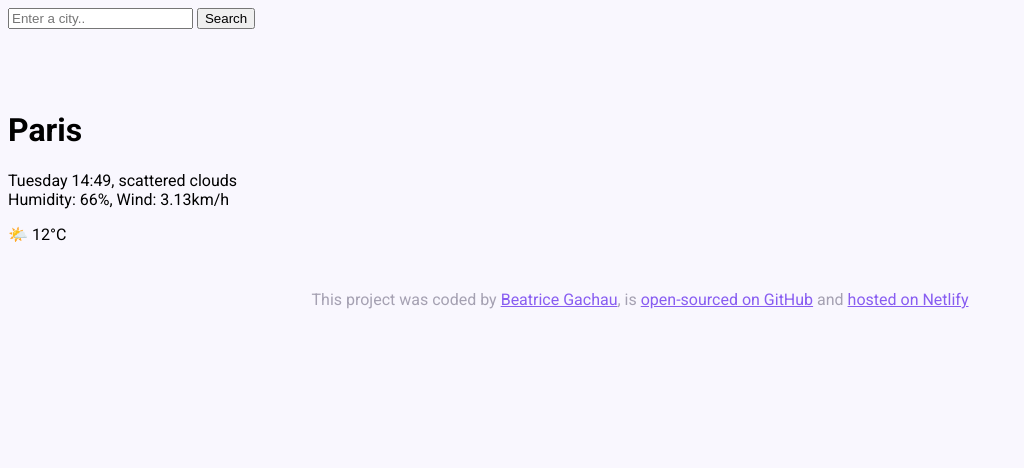
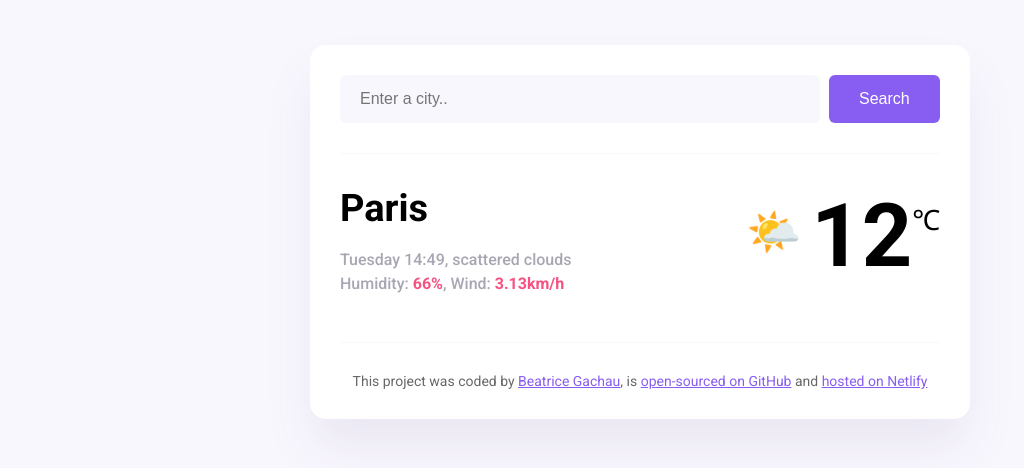
Before and after one commit to BeatriceGachau/Weather-App, a plain HTML site: page index.html in a window 1280 px wide. Shown: the whole page, without its empty margins (0-1024 px from the left). Drawn offline with nearby package versions, Linux system fonts and the light colour scheme; no server answers.

Commit message:
Added more content to search engine

```diff
--- a/index.html
+++ b/index.html
@@ -3,30 +3,46 @@
   <head>
     <meta charset="UTF-8" />
     <meta name="viewport" content="width=device-width, initial-scale=1.0" />
+    <link rel="preconnect" href="https://fonts.googleapis.com" />
+    <link rel="preconnect" href="https://fonts.gstatic.com" crossorigin />
     <link rel="stylesheet" href="src/style.css" />
     <link
       href="https://fonts.googleapis.com/css2?family=Roboto:ital,wght@0,100;0,300;0,400;0,500;0,700;0,900;1,100;1,300;1,400;1,500;1,700;1,900&display=swap"
       rel="stylesheet"
     />
+    <script src="https://cdn.jsdelivr.net/npm/axios@1.1.2/dist/axios.min.js"></script>
     <title>Weather App</title>
   </head>
   <body>
+    <div class="weather-app">
     <header>
-      <form>
-        <input type="search" placeholder="Enter a city.." required />
-        <input type="submit" value="Search" />
+      <form class="search-form" id="search-form">
+        <input
+          type="search"
+          placeholder="Enter a city.."
+          required
+          id="search-form-input"
+          class="search-form-input"
+        />
+        <input type="submit" value="Search" class="search-form-button" />
       </form>
     </header>
     <main>
-      <div>
-        <h1>Paris</h1>
-        <p>
+      <div class="weather-app-data">
+        <div>
+        <h1 class="weather-app-city" id="city">Paris</h1>
+        <p class="weather-app-details">
           Tuesday 14:49, scattered clouds
           <br />
-          Humidity: 66%, Wind: 3.13km/h
+          Humidity: <strong>66%</strong>, Wind:<strong> 3.13km/h</strong>
         </p>
       </div>
-      <div>🌤️ 12°C</div>
+      <div class="weather-app-temperature-container">
+      <div class="weather-app-icon">🌤️</div>
+      <div class="weather-app-temperature" id="temperature">12</div>
+      <div class="weather-app-unit">℃</div>
+      </div>
+      </div>
     </main>
 
     <footer>
@@ -40,5 +56,6 @@
       and
       <a href="beatynjeri.netlify.app" target="_blank">hosted on Netlify</a>
     </footer>
+  <script src="src/index.js"></script>
   </body>
 </html>
--- a/src/index.js
+++ b/src/index.js
@@ -2,41 +2,9 @@ function refreshWeather(response) {
   let temperatureElement = document.querySelector("#temperature");
   let temperature = response.data.temperature.current;
   let cityElement = document.querySelector("#city");
-  let descriptionElement = document.querySelector("#description");
-  let humidityElement = document.querySelector("#humidity");
-  let windSpeedElement = document.querySelector("#wind-speed");
-  let timeElement = document.querySelector("#time");
-  let date = new Date(response.data.time * 1000);
-  let iconElement = document.querySelector("#icon");
 
   cityElement.innerHTML = response.data.city;
-  timeElement.innerHTML = formatDate(date);
-  descriptionElement.innerHTML = response.data.condition.description;
-  humidityElement.innerHTML = `${response.data.temperature.humidity}%`;
-  windSpeedElement.innerHTML = `${response.data.wind.speed}km/h`;
   temperatureElement.innerHTML = Math.round(temperature);
-  iconElement.innerHTML = `<img src="${response.data.condition.icon_url}" class="weather-app-icon" />`;
-}
-
-function formatDate(date) {
-  let minutes = date.getMinutes();
-  let hours = date.getHours();
-  let days = [
-    "Sunday",
-    "Monday",
-    "Tuesday",
-    "Wednesday",
-    "Thursday",
-    "Friday",
-    "Saturday",
-  ];
-  let day = days[date.getDay()];
-
-  if (minutes < 10) {
-    minutes = `0${minutes}`;
-  }
-
-  return `${day} ${hours}:${minutes}`;
 }
 
 function searchCity(city) {
--- a/src/style.css
+++ b/src/style.css
@@ -1,5 +1,5 @@
 body {
-  background: #f9f7fe;
+  background-color: #f9f7fe;
   font-family: "Roboto", sans-serif;
 }
 
@@ -10,89 +10,86 @@ a {
 .weather-app {
   background: white;
   max-width: 600px;
-  margin: 60px auto;
+  margin: 45px auto;
+  box-shadow: 0 30px 50px rgba(65, 50, 100, 0.08);
+  border-radius: 16px;
   padding: 30px;
-  border-radius: 10px;
-  box-shadow: 0 30px 50px rgba(65, 50, 100, 0.08);
 }
 
 header {
   border-bottom: 1px solid #f9f7fe;
-  padding-bottom: 30px;
+  padding: 0 0 30px 0;
 }
 
-.search-input {
+.search-form-input {
   background-color: #f9f7fe;
   border: none;
-  color: rgba(39, 33, 66, 0.4);
+  border-radius: 6px;
+  width: 80%;
   font-size: 16px;
-  padding: 20px;
-  width: 75%;
-  border-radius: 6px;
+  padding: 15px 20px;
 }
 
-.search-button {
+.search-form-button {
+  background: #885df1;
+  padding: 15px 30px;
+  border: none;
+  font-size: 16px;
   margin-left: 5px;
-  font-size: 16px;
-  background-color: #885df1;
+  border-radius: 6px;
   color: white;
-  border: none;
-  padding: 20px;
-  line-height: 1;
-  border-radius: 5px;
 }
 
 main {
   padding: 30px 0;
 }
 
-.current-temperature {
-  font-size: 48px;
-}
-
-.current-weather {
+.weather-app-data {
   display: flex;
   justify-content: space-between;
 }
 
-.current-city {
+.weather-app-city {
+  margin: 0;
   font-size: 38px;
-  font-weight: 900;
-  margin: 0;
-}
-.current-details {
-  color: rgba(39, 33, 66, 0.4);
-  font-size: 16px;
-  font-weight: 400;
-  line-height: 24px;
+  line-height: 48px;
 }
 
-.current-details strong {
+.weather-app-details {
+  font-size: 16px;
+  color: rgba(39, 33, 66, 0.4);
+  line-height: 24px;
+  font-weight: 500;
+}
+
+.weather-app-details strong {
   color: #f65282;
 }
 
-.current-temperature-icon {
-  position: relative;
-  top: -8px;
-  font-size: 40px;
-  margin-right: 10px;
+.weather-app-temperature-container {
+  display: flex;
 }
 
-.current-temperature-value {
-  font-size: 80px;
+.weather-app-icon {
+  font-size: 44px;
+  margin-top: 22px;
+}
+
+.weather-app-temperature {
+  font-size: 88px;
+  margin-left: 10px;
   font-weight: bold;
 }
 
-.current-temperature-unit {
+.weather-app-unit {
+  margin-top: 16px;
   font-size: 28px;
-  position: relative;
-  top: -38px;
 }
 
 footer {
   border-top: 1px solid #f9f7fe;
+  padding: 30px 0 0 0;
   text-align: center;
-  padding-top: 15px;
-
-  color: rgba(39, 33, 66, 0.4);
+  font-size: 14px;
+  color: rgba(0, 0, 0, 0.6);
 }
```
